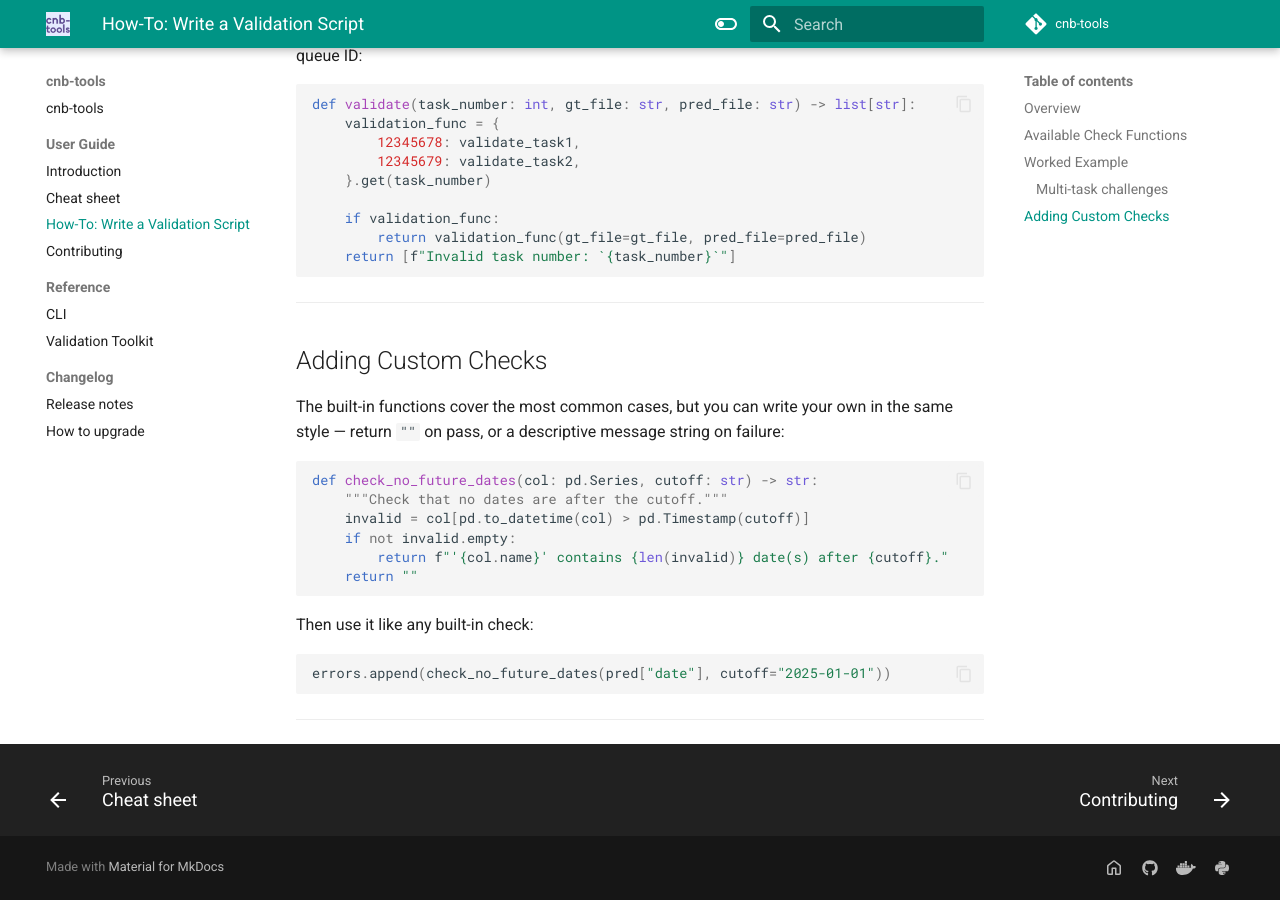
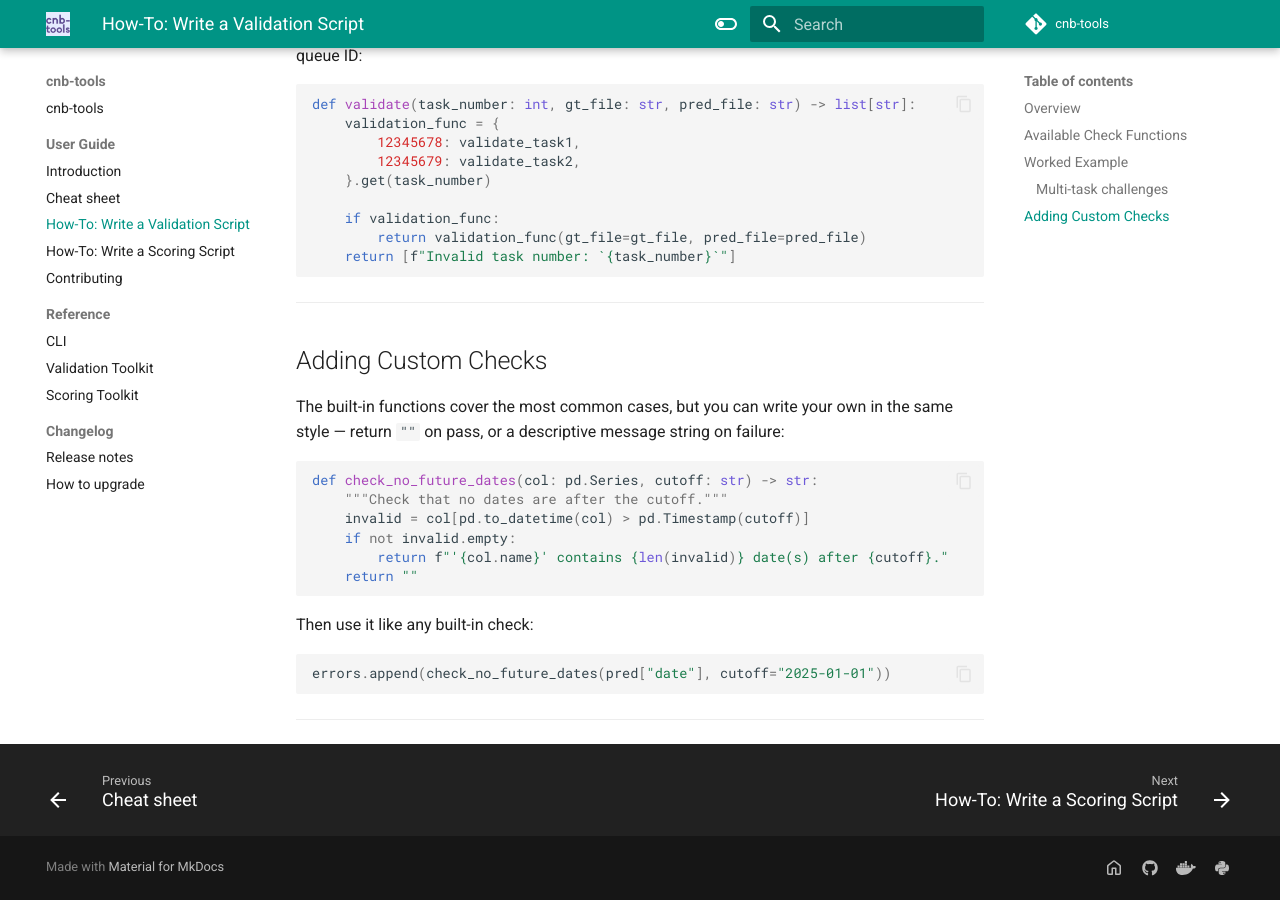
Before and after one commit to Sage-Bionetworks-Challenges/cnb-tools, an MkDocs documentation site: the page built from docs/user-guide/validation-toolkit.md, in a window 1280 px wide and 900 px high, scrolled down 2778 px. Built offline with MkDocs 1.6.1 and Material for MkDocs 9.7.7, drawn with Linux system fonts in a browser that asks for light colours; comment, search, counter and statistics services are not loaded.

Commit message:
add placeholder for scoring toolkit

```diff
--- a/mkdocs.yml
+++ b/mkdocs.yml
@@ -16,10 +16,12 @@ nav:
     - Introduction: user-guide/introduction.md
     - Cheat sheet: user-guide/cheat-sheet.md
     - How-To&#58; Write a Validation Script: user-guide/validation-toolkit.md
+    - How-To&#58; Write a Scoring Script: user-guide/scoring-toolkit.md
     - Contributing: user-guide/contributing.md
   - Reference:
     - CLI: reference/cli.md
     - Validation Toolkit: reference/validation-toolkit.md
+    - Scoring Toolkit: reference/scoring-toolkit.md
   - Changelog:
     - changelog/release-notes.md
     - How to upgrade: changelog/upgrade.md
```
Also changed, not shown: docs/user-guide/scoring-toolkit.md (added, +1 -0 lines).
